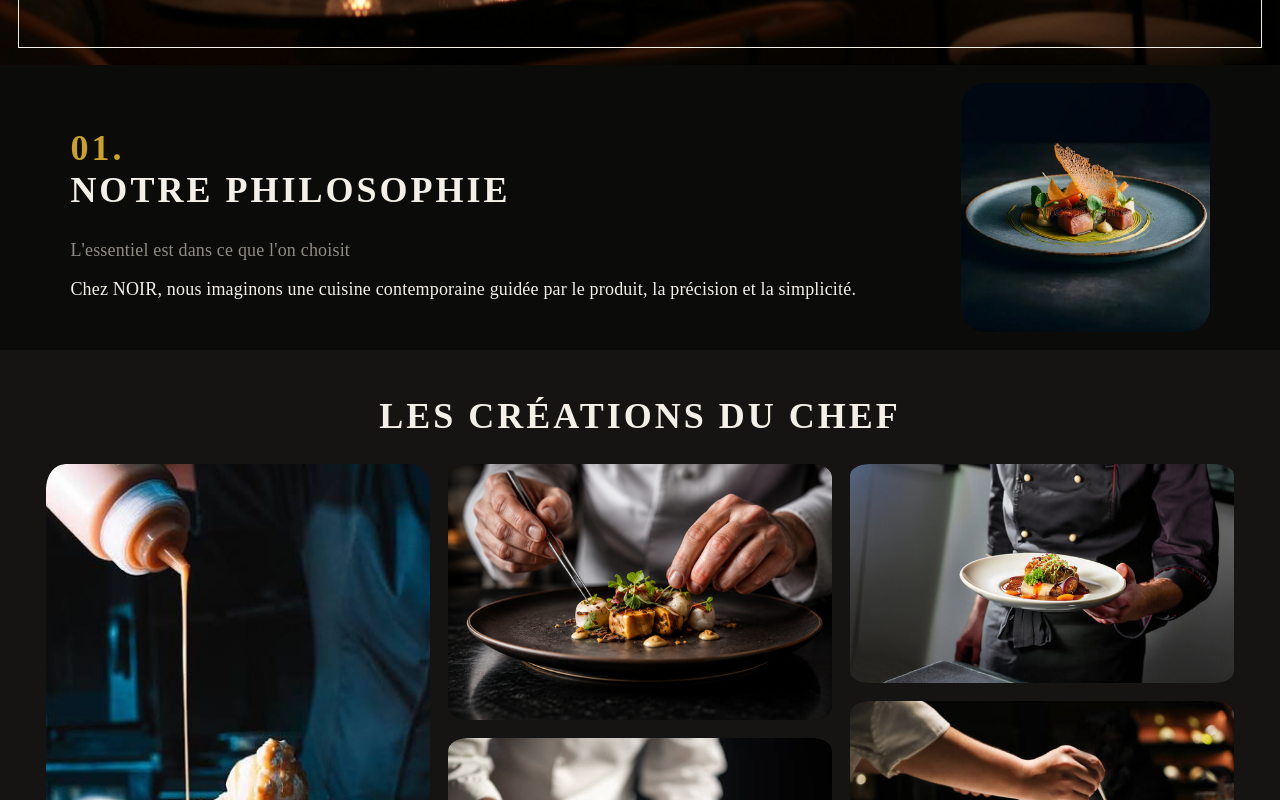
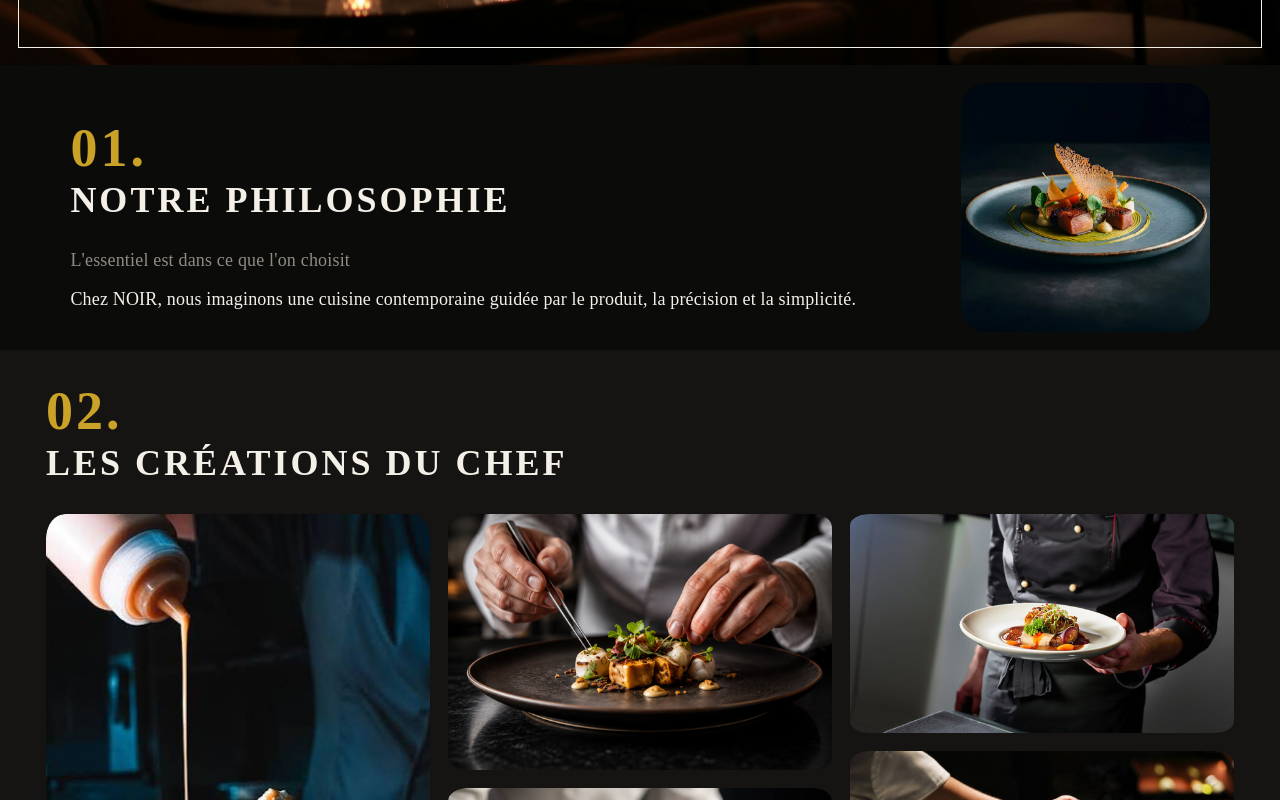
Before and after one commit to MouhamedB19/Noir-Restaurant-Website, a React (Vite) app: page / in a window 1280 px wide. Shown: the part 820-1620 px from the top of the page. Built offline with nearby package versions, Linux system fonts and the light colour scheme.

Commit message:
Correction de la structure du composant Creations + retrait de la fonctionnalité du Header "sticky"

```diff
--- a/src/components/Creations.jsx
+++ b/src/components/Creations.jsx
@@ -13,9 +13,12 @@ function Creations()
 
     return(
         <>
-            <div className="container">
-                <div className="box-creations">
-                    <h2 className="title-section">Les créations du chef</h2>
+            <div className="box-container">
+                <div className="creations-content">
+                    <div className="box-title">
+                        <h2 className="title-section">
+                            <h2 className="numero">02.</h2>
+                            Les créations du chef</h2>
                     </div>
                     <div className="grid-creations">
 
@@ -41,6 +44,8 @@ function Creations()
                         </div>
                     </div>
                 </div>
+            </div>
+
 
         </>
     );
--- a/src/styles/creations.css
+++ b/src/styles/creations.css
@@ -1,14 +1,21 @@
-.container{
-    padding: 1rem;
+.creations-content{
+    margin: auto;
+
+}
+
+.box-container{
+    display: flex;
+    flex-direction: column;
+    align-items: center;
+    justify-content: center;
     background-color: var(--noir_charbon);
-    display: flex;
-    align-items: center;
-    flex-direction: column;
 }
+
 
 .grid-creations{
     columns: 3;
     column-gap: 1rem;
+    margin: auto;
 }
 
 .creation-item{
@@ -46,9 +53,3 @@
     border-radius: 5%;
     display: block;
 }
-
-.box-creations h2{
-    color: var(--blanc_ivoire);
-    font-size: 2rem;
-    margin: 1.5rem;
-}
--- a/src/styles/header.css
+++ b/src/styles/header.css
@@ -4,8 +4,6 @@ header {
   align-items: center;
   padding: .5rem 2rem;
   background-color: var(--noir);
-  position: sticky;
-  top: 0;
 }
 
 h1 {
--- a/src/styles/index.css
+++ b/src/styles/index.css
@@ -67,6 +67,13 @@ body {
 }
 
 .title-section{
+  font-size: 2rem;
+  text-align: left;
   letter-spacing: 3px;
   text-transform: uppercase;
 }
+
+.numero{
+  color: var(--doree);
+  margin: 0;
+}
--- a/src/styles/philosophy.css
+++ b/src/styles/philosophy.css
@@ -7,10 +7,7 @@
     padding: 1rem;
 }
 
-.numero{
-    color: var(--doree);
-    margin: 0;
-}
+
 
 .img-philosophy{
     width: 20%;
@@ -22,10 +19,7 @@
     text-align: left;
 }
 
-.box-philosophy h2{
-    font-size: 2rem;
-    text-align: left;
-}
+
 
 .box-philosophy h3{
     color: var(--gris);
```
Lines whose indentation alone changed are shown as unchanged.
